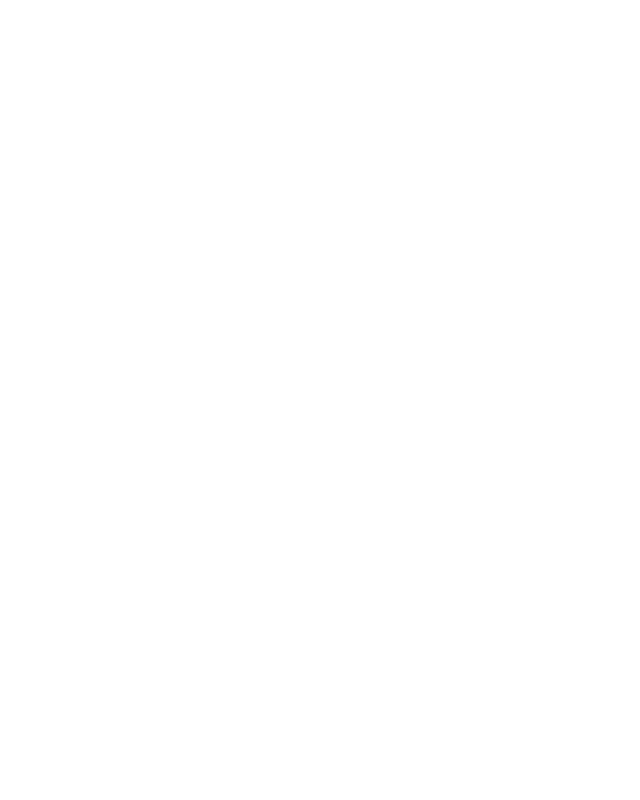
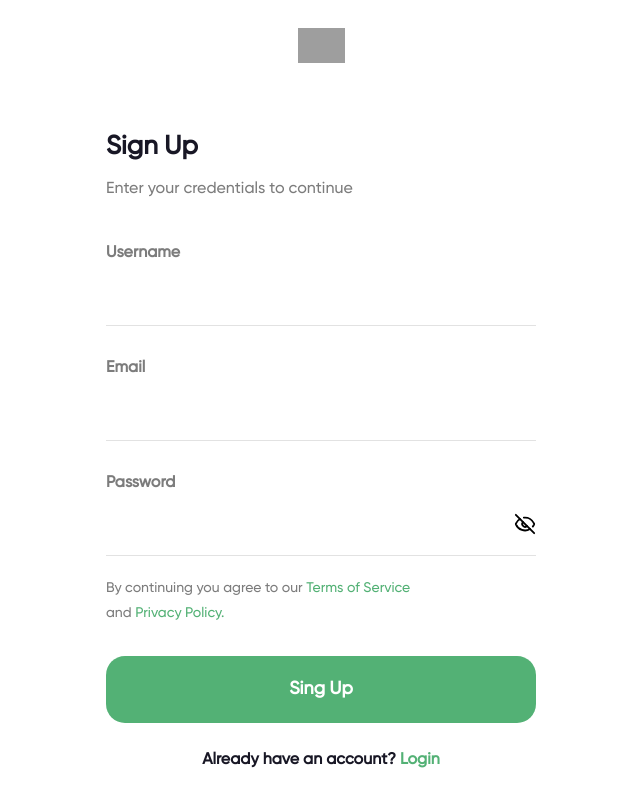
Before and after one commit to light2620/grocery-app, a React (Vite) app: page /signup in a window 1280 px wide. Before the commit this address had no page. Shown: the whole page, without its empty margins (319-959 px from the left). Built offline with nearby package versions, Linux system fonts and the light colour scheme; grey boxes are pictures that could not be loaded.

Commit message:
add product zustand store

```diff
--- a/src/data/products.json
+++ b/src/data/products.json
@@ -0,0 +1,34 @@
+[
+  {
+    "id":1,
+    "name":"Organic Bananas",
+    "image":"/products/banana.png",
+    "quantity":"7pcs, Priceg",
+    "price":4.99,
+    "category":"fruits"
+  },
+  {
+    "id":2,
+    "name":"Red Apple",
+    "image":"/products/apple.png",
+    "quantity":"1kg, Priceg",
+    "price":4.99,
+    "category":"fruits"
+  },
+  {
+    "id":3,
+    "name":"Bell Pepper Red",
+    "image":"/products/pepper.png",
+    "quantity":"1kg, Priceg",
+    "price":4.99,
+    "category":"vegetables"
+  },
+  {
+    "id":4,
+    "name":"Broiler Chicken",
+    "image":"/products/chicken.png",
+    "quantity":"1kg, Priceg",
+    "price":4.99,
+    "category":"meat"
+  }
+]
--- a/src/pages/auth/Signup.tsx
+++ b/src/pages/auth/Signup.tsx
@@ -0,0 +1,197 @@
+import { useState } from "react";
+
+import { Link, useNavigate } from "react-router-dom";
+
+import AuthInput from "../../components/auth/AuthInput";
+import Button from "../../components/common/button";
+
+import carrot from "../../assets/images/carrot-color.svg";
+
+const Signup = () => {
+  const navigate = useNavigate();
+
+  const [username, setUsername] = useState("");
+
+  const [email, setEmail] = useState("");
+
+  const [password, setPassword] = useState("");
+
+  const emailValid = email.includes("@");
+
+  const handleSignup = () => {
+    console.log({
+      username,
+      email,
+      password,
+    });
+
+    navigate("/location");
+  };
+
+  return (
+    <main
+     className="
+        min-h-screen
+
+        bg-white
+
+        px-[25px]
+
+        flex
+
+        md:items-center
+        md:justify-center
+      "
+    >
+      <section
+        className="
+          w-full
+
+          pt-[80px]
+
+          md:pt-0
+          md:max-w-[430px]
+        "
+      >
+        {/* logo */}
+
+        <div
+          className="
+            flex
+            justify-center
+
+            mb-[80px]
+
+            md:mb-[70px]
+          "
+        >
+          <img
+            src={carrot}
+            alt="nectar"
+            className="
+              w-[47px]
+            "
+          />
+        </div>
+
+        <h1
+          className="
+            text-[26px]
+            leading-[29px]
+
+            font-semibold
+
+            text-[#181725]
+          "
+        >
+          Sign Up
+        </h1>
+
+        <p
+          className="
+            mt-[15px]
+
+            text-[16px]
+
+            text-[#7C7C7C]
+          "
+        >
+          Enter your credentials to continue
+        </p>
+
+        <div
+          className="
+            mt-[40px]
+
+            flex
+            flex-col
+
+            gap-[30px]
+          "
+        >
+          <AuthInput label="Username" value={username} onChange={setUsername} />
+
+          <AuthInput
+            label="Email"
+            type="email"
+            value={email}
+            verified={emailValid}
+            onChange={setEmail}
+          />
+
+          <AuthInput
+            label="Password"
+            type="password"
+            value={password}
+            onChange={setPassword}
+          />
+        </div>
+
+        {/* terms */}
+
+        <p
+          className="
+            mt-[20px]
+
+            text-[14px]
+            leading-[25px]
+
+            text-[#7C7C7C]
+          "
+        >
+          By continuing you agree to our{" "}
+          <span
+            className="
+              text-[#53B175]
+            "
+          >
+            Terms of Service
+          </span>
+          <br />
+          and{" "}
+          <span
+            className="
+              text-[#53B175]
+            "
+          >
+            Privacy Policy.
+          </span>
+        </p>
+
+        <div
+          className="
+            mt-[30px]
+          "
+        >
+          <Button onClick={handleSignup}>Sing Up</Button>
+        </div>
+
+        <p
+          className="
+            mt-[25px]
+
+            text-center
+
+            text-[16px]
+
+            font-semibold
+
+            text-[#181725]
+          "
+        >
+          Already have an account?{" "}
+          <Link
+            to="/login"
+            className="
+              text-[#53B175]
+            "
+          >
+            Login
+          </Link>
+        </p>
+      </section>
+    </main>
+  );
+};
+
+export default Signup;
--- a/src/routes/AppRoutes.tsx
+++ b/src/routes/AppRoutes.tsx
@@ -10,6 +10,7 @@ import SignIn from "../pages/auth/SignIn";
 import OtpVerification from "../pages/auth/OtpVerification";
 import Location from "../pages/auth/Location";
 import Login from "../pages/auth/Login";
+import Signup from "../pages/auth/Signup";
 
 
 const AppRoutes = () => {
@@ -49,6 +50,11 @@ element={<Onboarding />}
   element={<Login />}
 />
 
+<Route
+  path="/signup"
+  element={<Signup />}
+/>
+
 </Routes>
 
 )
--- /dev/null
+++ b/src/stores/productStore.ts
@@ -0,0 +1,33 @@
+import { create } from "zustand";
+
+import products from "../data/products.json";
+
+import type { Product } from "../types/product";
+
+interface ProductStore {
+  products: Product[];
+
+  loading: boolean;
+
+  fetchProducts: () => void;
+}
+
+export const useProductStore = create<ProductStore>((set) => ({
+  products: [],
+
+  loading: false,
+
+  fetchProducts: () => {
+    set({
+      loading: true,
+    });
+
+    setTimeout(() => {
+      set({
+        products: products as Product[],
+
+        loading: false,
+      });
+    }, 800);
+  },
+}));
--- /dev/null
+++ b/src/types/product.ts
@@ -0,0 +1,14 @@
+export type ProductCategory =
+  | "fruits"
+  | "vegetables"
+  | "meat"
+  | "grocery";
+
+export interface Product {
+  id: number;
+  name: string;
+  image: string;
+  price: number;
+  quantity: string;
+  category: ProductCategory;
+}
```
